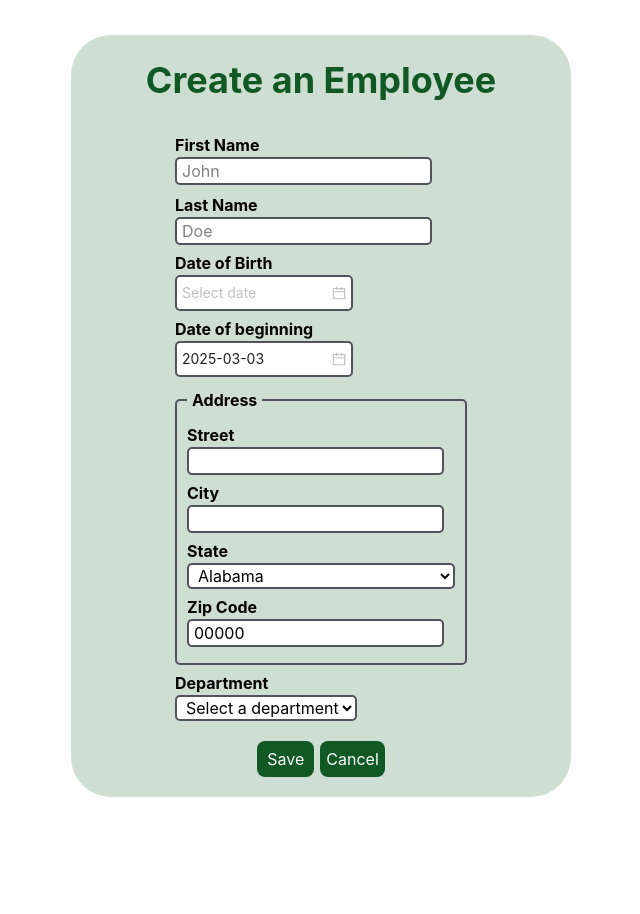
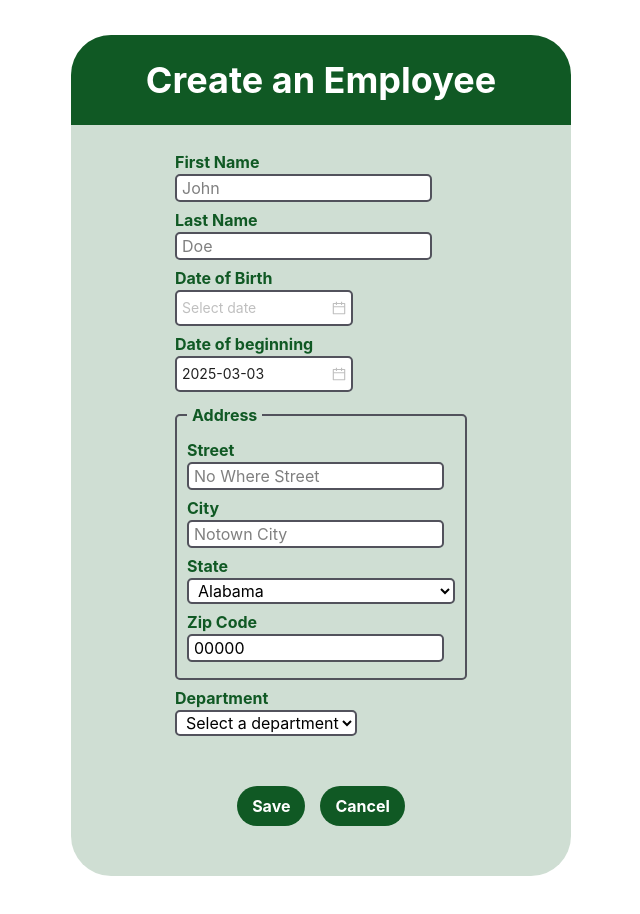
Before and after one commit to zarakeye/HRnet, a React (Vite) app: page /create-employee in a window 1280 px wide. Shown: the part 240-1154 px from the top of the page, without its empty margins (319-959 px from the left). Before the commit the page ends 1037 px from the top, so only its background shows below. Built offline with nearby package versions, Linux system fonts and the light colour scheme.

Commit message:
CSS improved

```diff
--- a/package.json
+++ b/package.json
@@ -14,7 +14,7 @@
     "react": "^18.3.1",
     "react-dom": "^18.3.1",
     "react-router-dom": "^7.1.2",
-    "react-ts-tab-lib": "^1.3.1",
+    "react-ts-tab-lib": "^1.3.2",
     "uuid": "^11.0.5",
     "zustand": "^5.0.3"
   },
--- a/src/components/Container/index.tsx
+++ b/src/components/Container/index.tsx
@@ -4,7 +4,7 @@ interface ContainerProps {
 
 function Container ({ children }: ContainerProps): JSX.Element {
   return (
-    <div className='container mx-auto flex flex-col justify-center items-center'>
+    <div className='container flex flex-col justify-center items-center mx-auto'>
       {children}
     </div>
   )
--- a/src/pages/CreateEmployee/index.tsx
+++ b/src/pages/CreateEmployee/index.tsx
@@ -131,17 +131,17 @@ function CreateEmployee (): JSX.Element {
   }, [employees])
 
   return (
-    <main className="mt-[250px]">
+    <main className="mt-[250px] mb-[100px]">
       <div className="bg-[#105924]/20 rounded-[40px] w-[500px] mt-[25px]">
-        <h2 className='text-center text-[#105924] font-bold text-4xl py-[25px]'>Create an Employee</h2>
-        <div className='flex flex-col items-center justify-center'>
+        <h2 className='text-center bg-[#105924] text-white font-bold text-4xl py-[25px] rounded-t-[40px]'>Create an Employee</h2>
+        <div className='flex flex-col items-center justify-center pt-[25px] pb-[50px]'>
           <form onSubmit={handleSubmit} >
-            <div className='my-2 w-auto'>
+            <div className='w-auto'>
               <div className={`text-red-600 ${(!submitting && emptyFields.includes('firstName')) ? '' : 'hidden'}`}>
                 The <span className='font-bold'>First name</span> field is required !
               </div>
 
-              <label htmlFor="first-name" className='block font-bold'>First Name</label>
+              <label htmlFor="first-name" className='block text-[#105924] font-bold'>First Name</label>
               <input
                 type="text"
                 id="firstName"
@@ -156,7 +156,7 @@ function CreateEmployee (): JSX.Element {
                 The <span className='font-bold'>Last name</span> field is required !
               </div>
 
-              <label htmlFor="last-name" className='block font-bold'>Last Name</label>
+              <label htmlFor="last-name" className='block text-[#105924] font-bold'>Last Name</label>
               <input
                 type="text"
                 id="lastName"
@@ -171,7 +171,7 @@ function CreateEmployee (): JSX.Element {
                 The <span className='font-bold'>Date of birth</span> field is required !
               </div>
 
-              <label htmlFor="date-of-birth" className='block font-bold'>Date of Birth</label>
+              <label htmlFor="date-of-birth" className='block text-[#105924] font-bold'>Date of Birth</label>
               <DatePicker
                 name='date-of-birth'
                 inputReadOnly= {true}
@@ -186,7 +186,7 @@ function CreateEmployee (): JSX.Element {
                 The <span className='font-bold'>Date of beginning</span> field is required !
               </div>
 
-              <label htmlFor="start-date" className='block font-bold'>Date of beginning</label>
+              <label htmlFor="start-date" className='block text-[#105924] font-bold'>Date of beginning</label>
               <DatePicker
                 id="startDate"
                 name='start-date'
@@ -199,19 +199,20 @@ function CreateEmployee (): JSX.Element {
             </div>
 
             <fieldset className="border-2 border-zinc-600 rounded-[5px] pb-[10px]">
-              <legend className="ml-[10px] p-[5px] font-bold">Address</legend>
+              <legend className="ml-[10px] p-[5px] text-[#105924] font-bold">Address</legend>
 
               <div className='ml-[10px] my-1.5'>
                 <div className={`text-red-600 ${!submitting && emptyFields.includes('street') ? 'block' : 'hidden'}`}>
                   The <span className='font-bold'>Street</span> field is required !
                 </div>
 
-                <label htmlFor="street" className='block font-bold'>Street</label>
+                <label htmlFor="street" className='block text-[#105924] font-bold'>Street</label>
                 <input
                   id="street"
                   type="text"
                   onChange={handleChange}
                   className='block border-2 border-zinc-600 bg-white rounded-[5px] pl-[5px]'
+                  placeholder="No Where Street"
                 />
               </div>
 
@@ -220,12 +221,13 @@ function CreateEmployee (): JSX.Element {
                   The <span className='font-bold'>City</span> field is required !
                 </div>
 
-                <label htmlFor="city" className='block font-bold'>City</label>
+                <label htmlFor="city" className='block text-[#105924] font-bold'>City</label>
                 <input
                   id="city"
                   type="text"
                   onChange={handleChange}
                   className='block border-2 border-zinc-600 bg-white rounded-[5px] pl-[5px]'
+                  placeholder='Notown City'
                 />
               </div>
 
@@ -234,7 +236,7 @@ function CreateEmployee (): JSX.Element {
                   The <span className='font-bold'>State</span> field is required !
                 </div>
 
-                <label htmlFor="state" className='block font-bold'>State</label>
+                <label htmlFor="state" className='block text-[#105924] font-bold'>State</label>
                 <select
                   id="state"
                   value={formData.state}
@@ -248,7 +250,7 @@ function CreateEmployee (): JSX.Element {
               </div>
 
               <div className='ml-[10px] my-1.5'>
-                <label htmlFor="zipCode" className='block font-bold'>Zip Code</label>
+                <label htmlFor="zipCode" className='block text-[#105924] font-bold'>Zip Code</label>
                 <input
                   id="zipCode"
                   type="number"
@@ -265,7 +267,7 @@ function CreateEmployee (): JSX.Element {
                 The <span className='font-bold'>Department</span> field is required !
               </div>
 
-              <label htmlFor="department" className='block font-bold'>Department</label>
+              <label htmlFor="department" className='block text-[#105924] font-bold'>Department</label>
               <select
                 id="department"
                 onChange={handleChange}
@@ -279,17 +281,17 @@ function CreateEmployee (): JSX.Element {
               </select>
             </div>
 
-            <div className='flex mt-[20px] mb-[20px] gap-1.5 justify-center'>
+            <div className='flex mt-[50px] gap-[15px] justify-center'>
               <button
                 type='submit'
-                className='bg-[#105924] hover:bg-[#105924]/80 text-white rounded-[8px] px-[10px] py-[5px]'
+                className='bg-[#105924] hover:bg-[#105924]/80 text-white font-bold rounded-[20px] px-[15px] py-[8px]'
               >
                 Save
               </button>
 
               <button
                 type='reset'
-                className='bg-[#105924] hover:bg-[#105924]/80 text-white rounded-[8px] p-1.5'
+                className='bg-[#105924] hover:bg-[#105924]/80 text-white font-bold rounded-[20px] px-[15px] py-[8px]'
                 onClick={() => navigate('/')}
               >
                 Cancel
--- a/src/pages/Home/index.tsx
+++ b/src/pages/Home/index.tsx
@@ -87,8 +87,8 @@ function Home(): JSX.Element {
     columns,
     rows,
     onRowClick: (row: Employee | null) => navigate(`/profile/${row?.id}`),
-    componentGlobalClassname: 'p-[200px]',
-    globalColumnsClassname: 'bg-[#105924]/90 hover:bg-[#105924]/60 text-white whitespace-nowrap overflow-hidden text-ellipsis max-w-xs',
+    componentGlobalClassname: 'px-[10px] sm:px-[20px] md:px-[50px] lg:px-[100px] xl:px-[150px] xxl:px-[200px]',
+    globalColumnsClassname: 'bg-[#105924]/90 hover:bg-[#105924]/60 text-white whitespace-nowrap overflow-hidden text-ellipsis max-w-xs px-[10px] py-[5px]',
     sampleLengthOptionClassname: 'bg-[#105924]/20 hover:bg-[#105924]/40 text-[#105924]',
     sampleOptionsClassname: 'bg-[#105924]/20 hover:bg-[#105924]/40 text-[#105924]',
     customSelect: 'customSelect',
@@ -102,11 +102,11 @@ function Home(): JSX.Element {
       style: 'scaleAndGlow',
       color: '#FFF'
     },
-    rowsClassname: 'odd:bg-[#105924]/20 even:bg-gray-100 hover:odd:bg-[#105924]/40 hover:even:bg-gray-200 py-[10px] cursor-pointer',
+    rowsClassname: 'odd:bg-[#105924]/20 even:bg-gray-100 hover:odd:bg-[#105924]/40 hover:even:bg-gray-200 py-[10px] cursor-pointer whitespace-nowrap',
     currentPagePaginationButtonClassname: 'bg-pink-600 hover:bg-pink-600/80 text-white',
     pagesPaginationButtonsClassname: 'bg-emerald-600 hover:bg-emerald-600/80 text-white',
     paginationNavButtonsClassname: 'bg-[#105924] hover:bg-[#105924]/80 text-white py-2 px-4 rounded',
-    cellClassname: 'first:border-l-0 last:border-r-0 py-[10px]',
+    cellClassname: 'first:border-l-0 last:border-r-0 pl-[7px] pr-[20px] py-[10px]',
     defaultOrder: {
       property: 'lastName',
       order: 'asc'
@@ -126,8 +126,8 @@ function Home(): JSX.Element {
           Add Employee
         </button>
       </div>
-      <div className='mx-auto mt-[200px] overflow-x-auto overflow-y-auto'>
-        <div className='w-[460px] sm:w[600px] md:w-[728px] lg:w-[980px] xl:w-[1200px] xxl:w-[1400px] max-h-[500px] overflow-x-auto overflow-y-auto'>
+      <div className='w-full mx-auto mt-[200px] overflow-x-auto'>
+        <div className='w-full xs:px-[10px] sm:px-[10px] md:px-[100px] lg:px-[150px] xl:px-[200px] xxl:px-[250px] max-h-[500px] overflow-x-auto overflow-y-auto'>
           <Table
             key={rows.length}
             {...tableProps}
--- a/src/pages/Profile/index.tsx
+++ b/src/pages/Profile/index.tsx
@@ -135,7 +135,7 @@ function Profile(): JSX.Element {
 
 
   return (
-    <main className='flex flex-col justify-center mt-[250px]'>
+    <main className='flex flex-col justify-center mt-[250px] mb-[100px]'>
       <div className='bg-[#105924]/20 rounded-[40px] w-[500px] mt-[25px]'>
         <div hidden={updating} >
           <div>
@@ -180,7 +180,7 @@ function Profile(): JSX.Element {
             </div>
 
             <div className='flex flex-col justify-center items-center mt-[30px]'>
-              <button type="button" className='bg-[#105924] hover:bg-[#105924]/80 text-white rounded-[13px] px-[20px] py-[8px] mt-[25px] mb-[25px] cursor-pointer' onClick={() => setUpdating(true)/*navigate(`/update-employee/${employee?.id}`)*/}>
+              <button type="button" className='bg-[#105924] hover:bg-[#105924]/80 text-white font-bold rounded-[20px] px-[15px] py-[8px] mt-[25px] mb-[25px] cursor-pointer' onClick={() => setUpdating(true)/*navigate(`/update-employee/${employee?.id}`)*/}>
                 Update
               </button>
               <button type="button" className='flex px-[10px] pb-[25px] font-bold text-[#105924] cursor-pointer' onClick={() => navigate('/')}>
@@ -353,14 +353,14 @@ function Profile(): JSX.Element {
             <div className='flex mt-[20px] mb-[20px] gap-1.5 justify-center'>
               <button
                 type='submit'
-                className='bg-emerald-700 text-white rounded-[8px] px-[10px] py-[5px]'
+                className='bg-emerald-700 text-white font-bold rounded-[20px] px-[15px] py-[5px]'
               >
                 Update
               </button>
 
               <button
                 type='reset'
-                className='bg-emerald-700 text-white rounded-[8px] p-1.5'
+                className='bg-emerald-700 text-white rounded-[20px] px-[15px] py-[5px]'
                 onClick={() => setUpdating(false)}
               >
                 Cancel
@@ -371,7 +371,7 @@ function Profile(): JSX.Element {
       </div>
 
       <div className='flex flex-col justify-center items-center text-center m-[20px]'>
-        <button type="button" className='bg-rose-500 hover:bg-rose-500/80 text-white rounded-[8px] px-[10px] py-[5px] cursor-pointer' onClick={() => setDisplayDeleteModal(true)}>
+        <button type="button" className='bg-[#B30000] hover:bg-[#B30000]-500/80 text-white font-bold rounded-[20px] px-[15px] py-[5px] cursor-pointer' onClick={() => setDisplayDeleteModal(true)}>
           Delete
         </button>
       </div>
```
Also changed, not shown: 1 other file (tests, documents, lock files or other folders).
